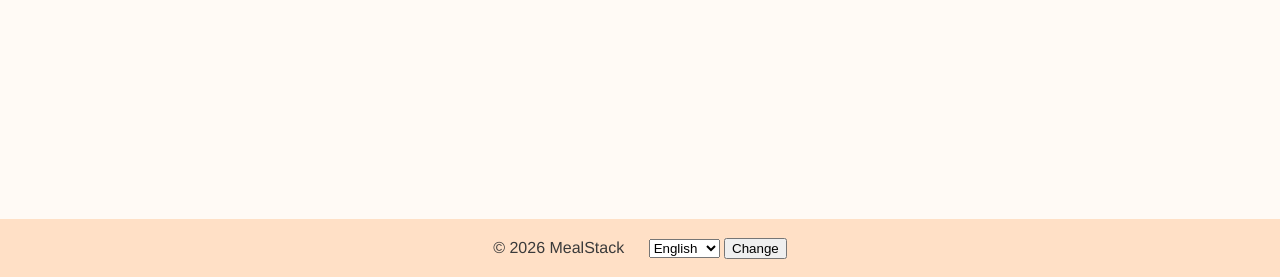
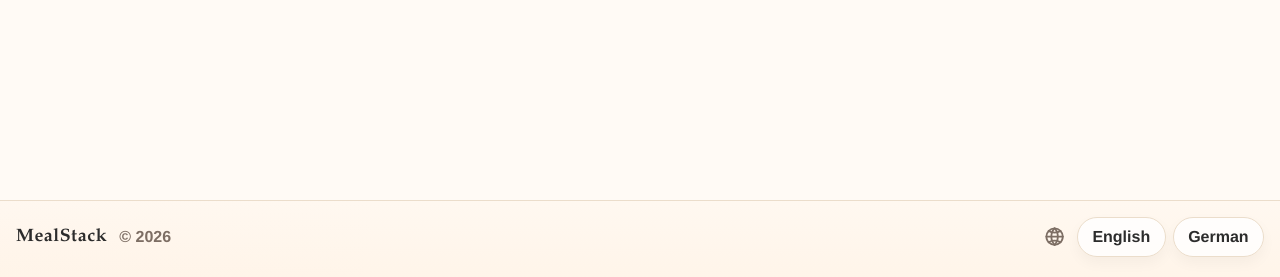
Before and after one commit to TrickShotMLG02/MealStack, a Django app: page /recipes/ in a window 1280 px wide. Shown: the part 523-800 px from the top of the page. Run offline with Django 5.2, Linux system fonts and the light colour scheme; data that the repository does not hold is empty.

Commit message:
Refine footer language switch

```diff
--- a/MealStack/static/css/footer.css
+++ b/MealStack/static/css/footer.css
@@ -1,6 +1,108 @@
 .site-footer {
-    text-align: center;
-    padding: 1em 0;
-    background-color: var(--footer-bg-color);
-    margin-top: 2em;
+    margin-top: 2rem;
+    padding: 1rem 1rem 1.25rem;
+    border-top: 1px solid color-mix(in srgb, var(--border-color) 82%, white);
+    background:
+        linear-gradient(180deg, rgba(255, 248, 240, 0.94), rgba(255, 244, 232, 0.9)),
+        radial-gradient(circle at left top, rgba(217, 85, 35, 0.05), transparent 30%);
 }
+
+.site-footer__shell {
+    max-width: 1360px;
+    margin: 0 auto;
+    display: flex;
+    align-items: center;
+    justify-content: space-between;
+    gap: 1rem;
+    flex-wrap: wrap;
+}
+
+.site-footer__copy {
+    display: inline-flex;
+    align-items: center;
+    gap: 0.75rem;
+    min-width: 0;
+    color: var(--text-muted-color);
+    font-size: 1rem;
+    font-weight: 600;
+}
+
+.site-footer__mark {
+    color: var(--heading-color);
+    font-family: "Iowan Old Style", "Palatino Linotype", "Book Antiqua", serif;
+    font-size: 1.12rem;
+    font-weight: 700;
+    letter-spacing: 0.03em;
+}
+
+.site-footer__text {
+    white-space: nowrap;
+}
+
+.site-footer__locale {
+    display: inline-flex;
+    align-items: center;
+    gap: 0.7rem;
+    min-width: 0;
+}
+
+.site-footer__icon {
+    width: 1.45rem;
+    height: 1.45rem;
+    fill: none;
+    stroke: currentColor;
+    stroke-width: 1.9;
+    stroke-linecap: round;
+    stroke-linejoin: round;
+    color: var(--text-muted-color);
+    flex: 0 0 auto;
+}
+
+.site-footer__languages {
+    display: inline-flex;
+    align-items: center;
+    gap: 0.45rem;
+    flex-wrap: wrap;
+}
+
+.site-footer__language-form {
+    margin: 0;
+}
+
+.site-footer__language {
+    box-sizing: border-box;
+    min-height: 2.5rem;
+    padding: 0 0.9rem;
+    border: 1px solid color-mix(in srgb, var(--border-color) 82%, white);
+    border-radius: 999px;
+    background: rgba(255, 255, 255, 0.82);
+    color: var(--heading-color);
+    font: inherit;
+    font-weight: 700;
+    cursor: pointer;
+    box-shadow: 0 6px 14px rgba(34, 26, 19, 0.04);
+    transition: transform 140ms ease, box-shadow 140ms ease, border-color 140ms ease;
+}
+
+.site-footer__language:hover {
+    transform: translateY(-1px);
+    border-color: color-mix(in srgb, var(--primary-color) 28%, var(--border-color));
+    box-shadow: 0 10px 18px rgba(34, 26, 19, 0.07);
+}
+
+.site-footer__language--active {
+    background: linear-gradient(135deg, var(--primary-color), #c04d22);
+    border-color: transparent;
+    color: #fff;
+}
+
+@media (max-width: 720px) {
+    .site-footer__shell {
+        align-items: flex-start;
+    }
+
+    .site-footer__locale {
+        width: 100%;
+        justify-content: space-between;
+    }
+}
--- a/MealStack/templates/components/footer.html
+++ b/MealStack/templates/components/footer.html
@@ -3,20 +3,39 @@
 <link rel="stylesheet" href="{% static 'css/footer.css' %}">
 
 <footer class="site-footer">
-    &copy; 2026 MealStack
+    <div class="site-footer__shell">
+        <div class="site-footer__copy">
+            <span class="site-footer__mark">MealStack</span>
+            <span class="site-footer__text">&copy; 2026</span>
+        </div>
 
-    <!-- TODO: Maybe remove this form later on and find another solution for the language selection -->
-    <form action="{% url 'set_language' %}" method="post" style="display:inline-block; margin-left: 20px;">
-        {% csrf_token %}
-        <input name="next" type="hidden" value="{{ request.path }}">
-        <select name="language">
-            {% get_available_languages as LANGUAGES %}
-            {% for lang in LANGUAGES %}
-                <option value="{{ lang.0 }}" {% if lang.0 == LANGUAGE_CODE %}selected{% endif %}>
-                    {{ lang.1 }}
-                </option>
-            {% endfor %}
-        </select>
-        <button type="submit">Change</button>
-    </form>
+        <nav class="site-footer__locale" aria-label="{% trans 'Language selection' %}">
+            <svg class="site-footer__icon" viewBox="0 0 24 24" aria-hidden="true" focusable="false">
+                <circle cx="12" cy="12" r="8.5"></circle>
+                <path d="M3.5 12h17"></path>
+                <path d="M12 3.5c2.25 2.25 3.35 5.08 3.35 8.5S14.25 18.25 12 20.5"></path>
+                <path d="M12 3.5C9.75 5.75 8.65 8.58 8.65 12s1.1 6.25 3.35 8.5"></path>
+                <path d="M5.8 6.2c1.55 1.05 3.62 1.68 6.2 1.68s4.65-.63 6.2-1.68"></path>
+                <path d="M5.8 17.8c1.55-1.05 3.62-1.68 6.2-1.68s4.65.63 6.2 1.68"></path>
+            </svg>
+
+            <div class="site-footer__languages" role="group" aria-label="{% trans 'Language selection' %}">
+                {% get_available_languages as LANGUAGES %}
+                {% for lang in LANGUAGES %}
+                    <form action="{% url 'set_language' %}" method="post" class="site-footer__language-form">
+                        {% csrf_token %}
+                        <input name="next" type="hidden" value="{{ request.path }}">
+                        <input name="language" type="hidden" value="{{ lang.0 }}">
+                        <button
+                            type="submit"
+                            class="site-footer__language{% if lang.0 == LANGUAGE_CODE %} site-footer__language--active{% endif %}"
+                            {% if lang.0 == LANGUAGE_CODE %}aria-current="true"{% endif %}
+                        >
+                            {{ lang.1 }}
+                        </button>
+                    </form>
+                {% endfor %}
+            </div>
+        </nav>
+    </div>
 </footer>
```
Also changed, not shown: MealStack/locale/de/LC_MESSAGES/django.po.
